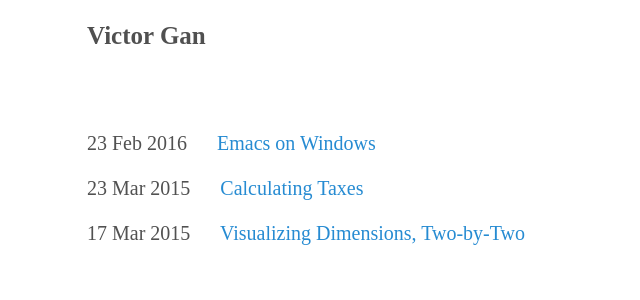
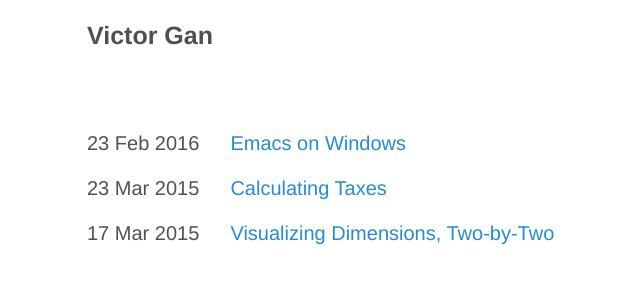
Before and after one commit to victorgan/victorgan.github.io, a Jekyll site: the page built from index.md, in a window 1280 px wide. Shown: the top 300 px of the page, without its empty margins (193-833 px from the left). Built offline with Jekyll 4.4.1, drawn with Linux system fonts in a browser that asks for light colours; nearby versions of some CDN libraries; library files that are not in the unit come from our copies.

Commit message:
Let's try a smaller font

```diff
--- a/404.html
+++ b/404.html
@@ -7,8 +7,6 @@ permalink: 404.html
 <div class="page">
   <h1 class="page-title">404: Page not found</h1>
   <p class="lead">
-  Sorry, we've misplaced that URL or it's pointing to something that doesn't
-  exist. <a href="{{ site.baseurl }}">Head back home</a> to try finding it
-  again.
+  You got lost, <a href="{{ site.baseurl }}">Head back home</a>.
   </p>
 </div>
--- a/public/css/poole.css
+++ b/public/css/poole.css
@@ -48,8 +48,8 @@ body {
 }
 
 html {
-  font-family: "Times New Roman", Times, serif;
-  font-size: 12px;
+  font-family: Helvetica, Arial, sans-serif;
+  font-size: 10px;
   line-height: 1.25;
 }
 @media (min-width: 38em) {
```
